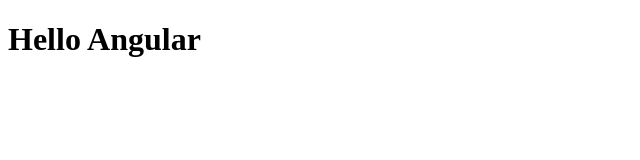
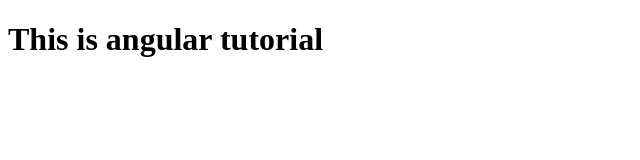
Before and after one commit to panda-bear16/coursera-test, a plain HTML site: page index.html in a window 1280 px wide. Shown: the whole page, without its empty margins (0-640 px from the left). Drawn offline with Linux system fonts and the light colour scheme.

Commit message:
Next ver of webfile

```diff
--- a/index.html
+++ b/index.html
@@ -5,6 +5,6 @@
     <title>Hello Angular</title>
   </head>
   <body>
-    <h1>Hello Angular</h1>
+    <h1>This is angular tutorial</h1>
   </body>
 </html>
```
